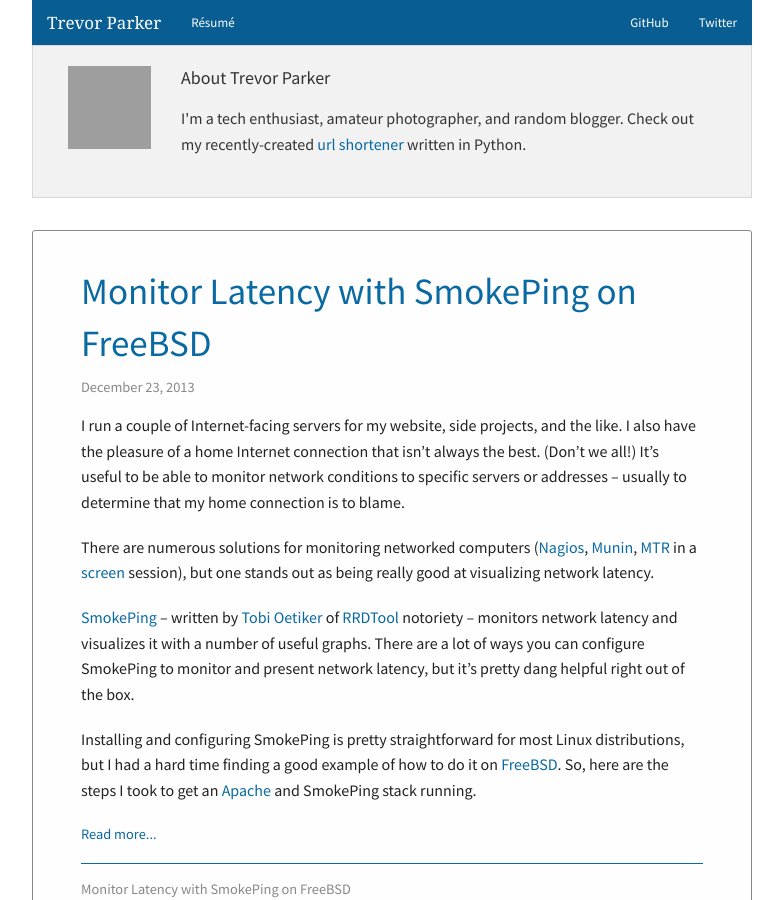
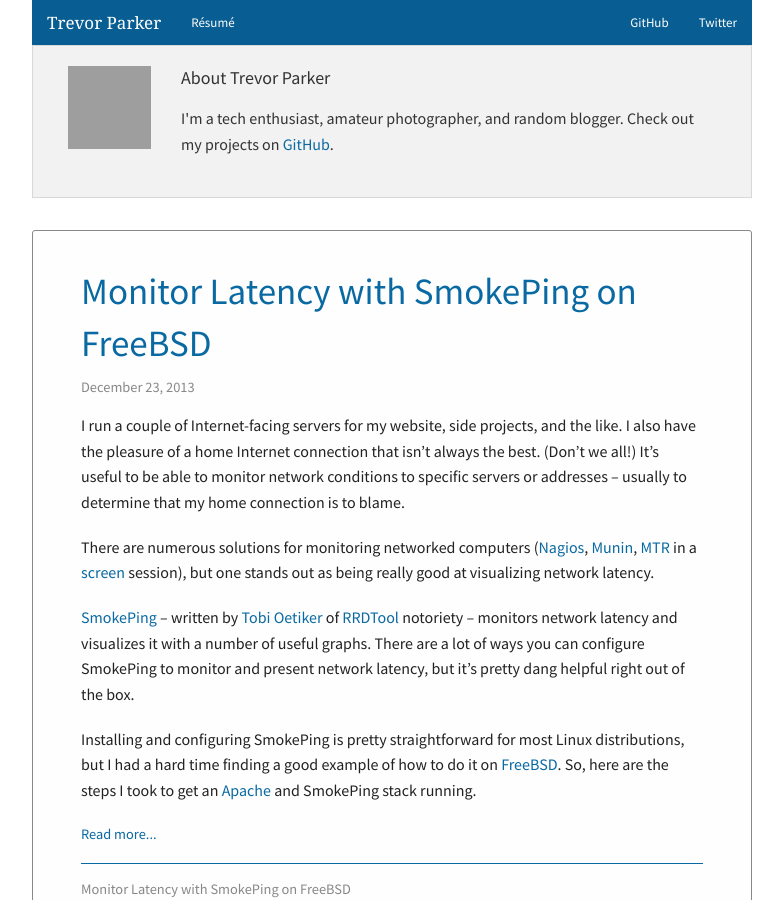
Before and after one commit to trevorparker/website, a Jekyll site: the page built from index.html, in a window 1280 px wide and 900 px high, cut to the strip 0-900 px from the top of the window. Shown: the whole strip, without its empty margins (248-1031 px from the left). Built offline with Jekyll 4.4.1, drawn with Linux system fonts in a browser that asks for light colours; nearby versions of some CDN libraries; some web fonts are replaced; Markdown is read by kramdown in place of the engine named in the settings; the list of posts is cut into pages by our own code; comment, search, counter and statistics services are not loaded; grey boxes are pictures that could not be loaded.

Commit message:
Small update to index page
Just a minor tweak to the about box linking to all of my projects
on GitHub instead of just the URL shortener.

```diff
--- a/index.html
+++ b/index.html
@@ -12,7 +12,7 @@
       </div>
       <div class="small-9 large-10 columns">
         <h5>About <span itemprop="name">Trevor Parker</span></h5>
-        <p>I'm a tech enthusiast, amateur photographer, and random blogger. Check out my recently-created <a href="http://prkr.co" title="prkr.co - A simple URL shortener" target="_blank">url shortener</a> written in Python.</p>
+        <p>I'm a tech enthusiast, amateur photographer, and random blogger. Check out my projects on <a href="https://github.com/trevorparker" title="Trevor's projects on GitHub" target="_blank">GitHub</a>.</p>
       </div>
     </div>
   </div>
```
